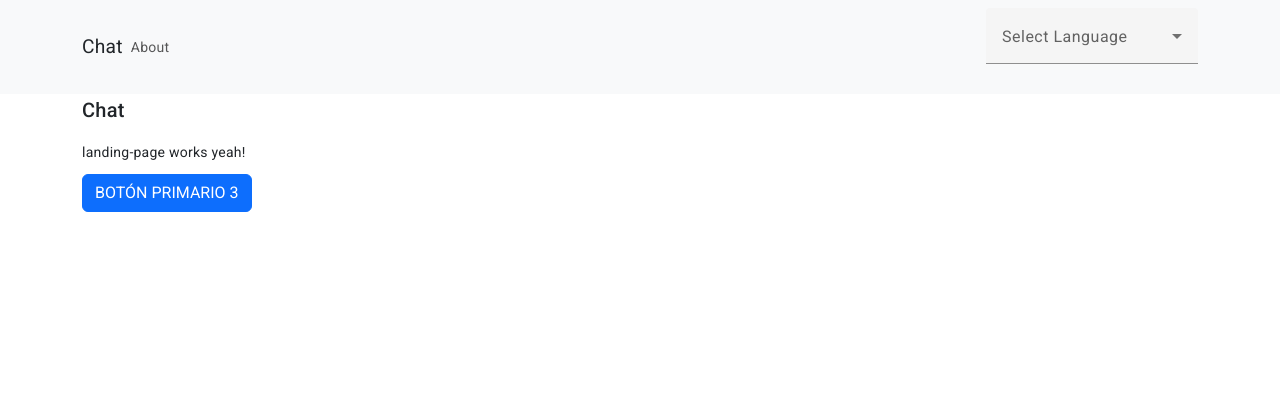
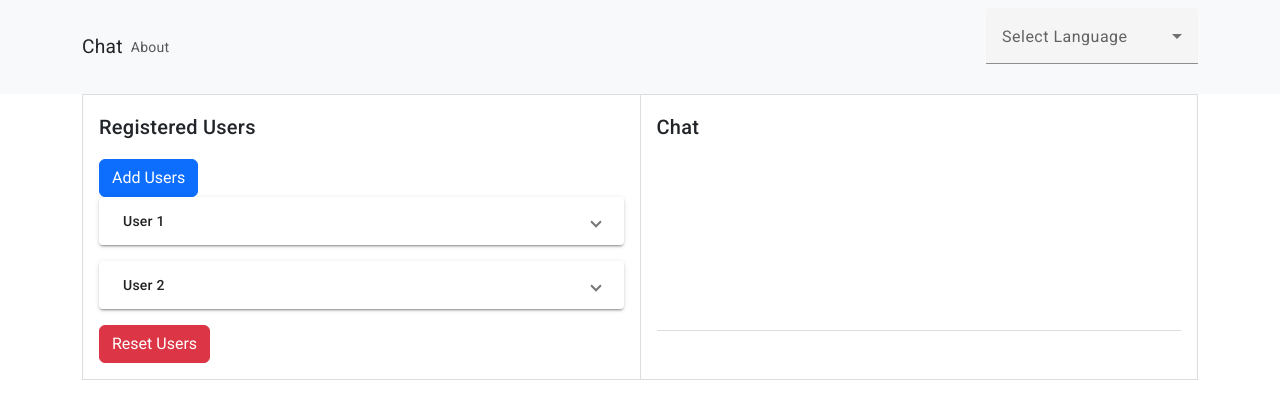
Before and after one commit to antoinebou12/VGCC_frontend, an Angular app in the folder vgcc_frontend/: page / in a window 1280 px wide. Shown: the top 418 px of the page. Built offline with nearby package versions, Linux system fonts and the light colour scheme.

Commit message:
work in landing page

```diff
--- a/vgcc_frontend/angular.json
+++ b/vgcc_frontend/angular.json
@@ -104,5 +104,8 @@
         }
       }
     }
+  },
+  "cli": {
+    "analytics": "18e9a13f-8d30-42b3-ba30-9a7da5c88e8a"
   }
 }
--- a/vgcc_frontend/src/app/landing-page/landing-page.component.css
+++ b/vgcc_frontend/src/app/landing-page/landing-page.component.css
@@ -0,0 +1,61 @@
+/* Original styles */
+.container {
+    display: flex;
+    width: 100%;
+    margin: 0 auto;
+}
+
+  .left-panel, .right-panel {
+    flex: 1;
+    padding: 1rem;
+    border: 1px solid #ddd;
+  }
+
+  .left-panel {
+    border-right: none;
+  }
+
+  .mat-expansion-panel {
+    margin-bottom: 1rem;
+  }
+
+  .mat-panel-title {
+    font-weight: bold;
+  }
+
+  .right-panel {
+    display: flex;
+    flex-direction: column;
+  }
+
+  .chat-messages {
+    flex: 1;
+    overflow-y: auto;
+    border-bottom: 1px solid #ddd;
+    padding-bottom: 1rem;
+    margin-bottom: auto;
+  }
+
+  .chat-input {
+    padding: 1rem;
+  }
+
+  /* Bootstrap styles for buttons */
+  button.mat-raised-button {
+    margin-right: 5px;
+  }
+
+  button.mat-raised-button.primary {
+    background-color: #007bff;
+    color: #fff;
+  }
+
+  button.mat-raised-button.warn {
+    background-color: #dc3545;
+    color: #fff;
+  }
+
+  /* Align the "Add Users" button to the right */
+  .left-panel button.mat-raised-button.primary {
+    float: right;
+  }
--- a/vgcc_frontend/src/app/landing-page/landing-page.component.html
+++ b/vgcc_frontend/src/app/landing-page/landing-page.component.html
@@ -1,5 +1,28 @@
 <div class="container">
+  <div class="left-panel">
+    <h2>Registered Users</h2>
+    <div>
+      <button mat-raised-button class="btn btn-primary">Add Users</button>
+    </div>
+    <mat-expansion-panel *ngFor="let user of users">
+      <mat-expansion-panel-header>
+        <mat-panel-title>{{ user.name }}</mat-panel-title>
+      </mat-expansion-panel-header>
+      <mat-panel-description>
+        <p>{{ user.description }}</p>
+      </mat-panel-description>
+    </mat-expansion-panel>
+    <div>
+      <button mat-raised-button class="btn btn-danger" >Reset Users</button>
+    </div>
+  </div>
+  <div class="right-panel">
     <h2>Chat</h2>
-    <p>landing-page works yeah!</p>
-    <button class = "btn btn-primary"> BOTÓN PRIMARIO 3 </button>
+    <div class="chat-messages">
+      <!-- Chat messages go here -->
+    </div>
+    <div class="chat-input">
+      <!-- Chat input area goes here -->
+    </div>
   </div>
+</div>
--- a/vgcc_frontend/src/app/landing-page/landing-page.component.ts
+++ b/vgcc_frontend/src/app/landing-page/landing-page.component.ts
@@ -1,12 +1,19 @@
 import { Component } from '@angular/core';
+import { CommonModule } from '@angular/common'; // Import CommonModule
+import { MatExpansionModule } from '@angular/material/expansion';
 
 @Component({
   selector: 'app-landing-page',
   standalone: true,
-  imports: [],
+  imports: [CommonModule, MatExpansionModule], // Include CommonModule here
   templateUrl: './landing-page.component.html',
-  styleUrl: './landing-page.component.css'
+  styleUrls: ['./landing-page.component.css'] // Correct the property name to styleUrls
 })
 export class LandingPageComponent {
-
+  // Declare the users property
+  users: any[] = [
+    { name: 'User 1', description: 'Description of User 1' },
+    { name: 'User 2', description: 'Description of User 2' },
+    // Add more users as needed
+  ];
 }
```
